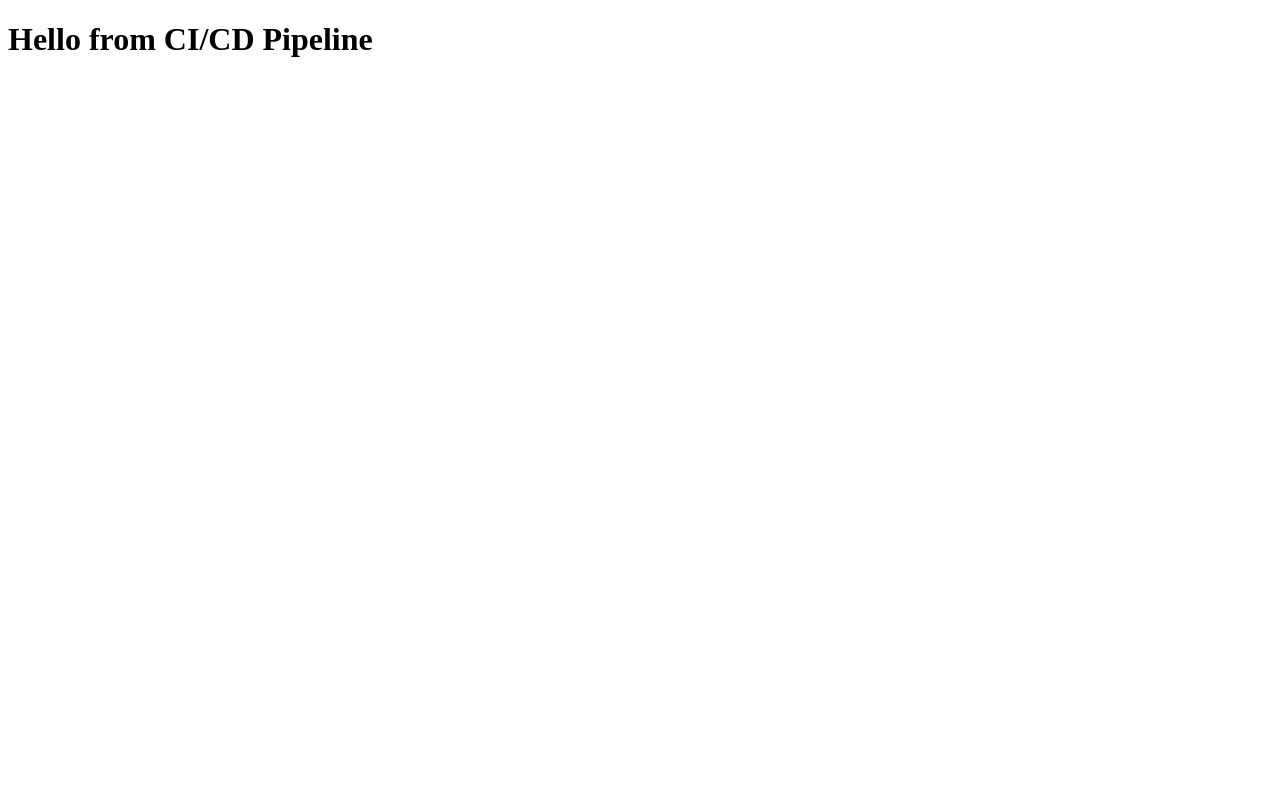
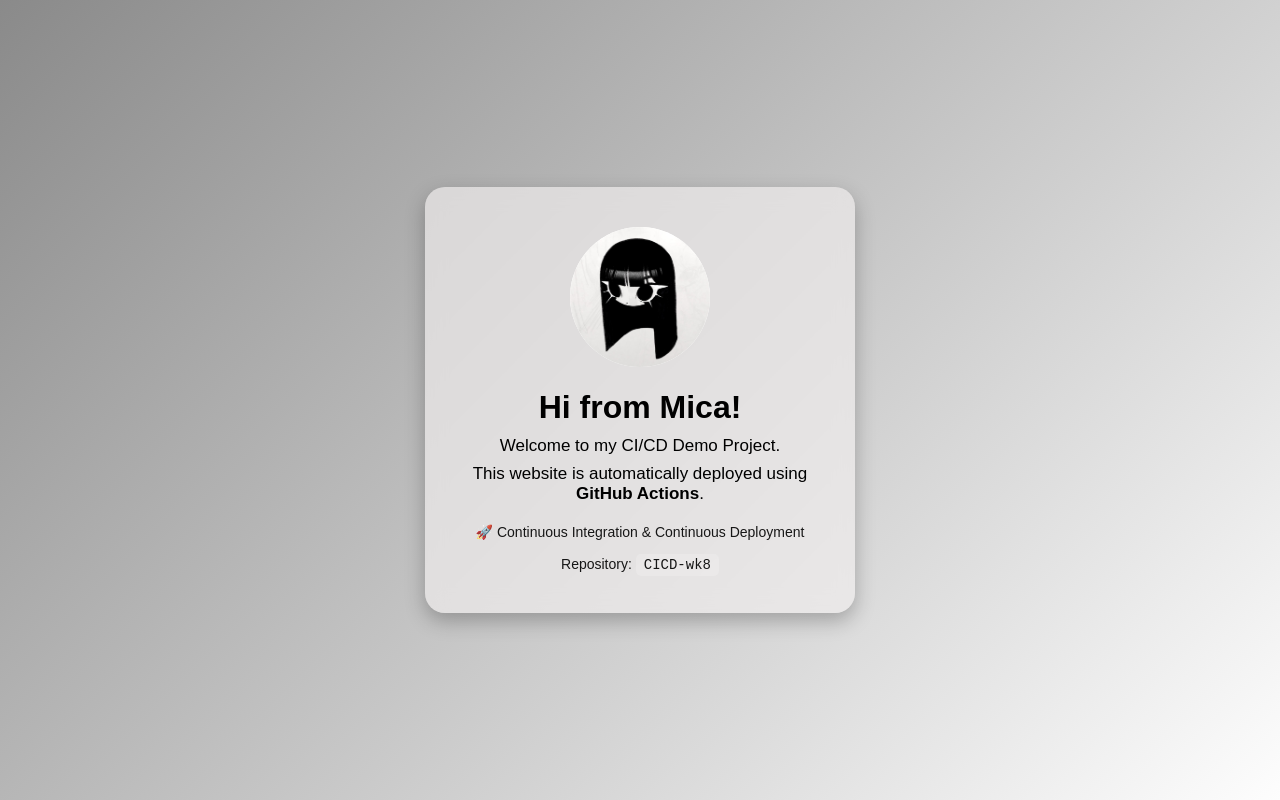
Before and after one commit to micazaa/CICD-wk8, a website: page index.html in a window 1280 px wide. Drawn offline with Linux system fonts and the light colour scheme.

Commit message:
Update UI

```diff
--- a/index.html
+++ b/index.html
@@ -1,9 +1,94 @@
 <!DOCTYPE html>
-<html>
+<html lang="en">
 <head>
-  <title>Cloud CI/CD Demo</title>
+    <meta charset="UTF-8">
+    <meta name="viewport" content="width=device-width, initial-scale=1.0">
+    <title>Cloud CI/CD Demo</title>
+
+    <style>
+        body {
+            margin: 0;
+            font-family: Arial, Helvetica, sans-serif;
+            background: linear-gradient(135deg, #8a8a8a, #fdfdfd);
+            display: flex;
+            justify-content: center;
+            align-items: center;
+            height: 100vh;
+            color: rgb(0, 0, 0);
+        }
+
+        .card {
+            background: rgba(241, 238, 238, 0.67);
+            padding: 40px;
+            border-radius: 20px;
+            text-align: center;
+            backdrop-filter: blur(10px);
+            box-shadow: 0 8px 20px rgba(0,0,0,0.25);
+            width: 350px;
+        }
+
+        .profile {
+            width: 140px;
+            height: 140px;
+            margin: 0 auto 20px;
+            border-radius: 50%;
+            overflow: hidden;
+            background: white;
+        }
+
+        .profile img {
+            width: 100%;
+            height: 100%;
+            object-fit: cover;
+        }
+
+        h1 {
+            margin-bottom: 10px;
+        }
+
+        p {
+            font-size: 17px;
+            margin: 8px 0;
+        }
+
+        .footer {
+            margin-top: 20px;
+            font-size: 14px;
+            opacity: 0.9;
+        }
+
+        code {
+            background: rgba(255,255,255,0.2);
+            padding: 3px 8px;
+            border-radius: 5px;
+        }
+    </style>
 </head>
+
 <body>
-  <h1>Hello from CI/CD Pipeline</h1>
+
+<div class="card">
+
+    <div class="profile">
+        <img src="img.jpg" alt="Profile Picture">
+    </div>
+
+    <h1>Hi from Mica!</h1>
+
+    <p>Welcome to my CI/CD Demo Project.</p>
+
+    <p>
+        This website is automatically deployed using
+        <strong>GitHub Actions</strong>.
+    </p>
+
+    <div class="footer">
+        🚀 Continuous Integration & Continuous Deployment
+        <br><br>
+        Repository: <code>CICD-wk8</code>
+    </div>
+
+</div>
+
 </body>
 </html>
```
Also changed, not shown: img.jpg (added).
